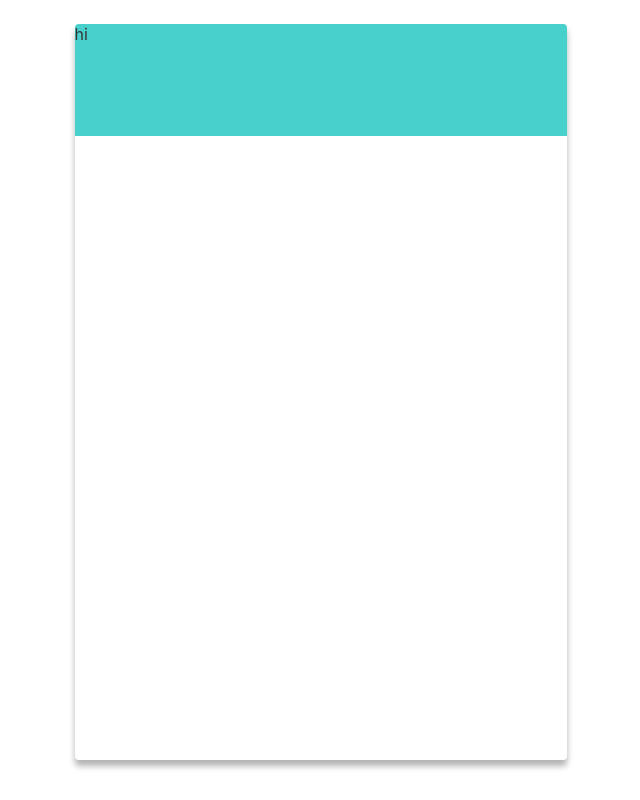
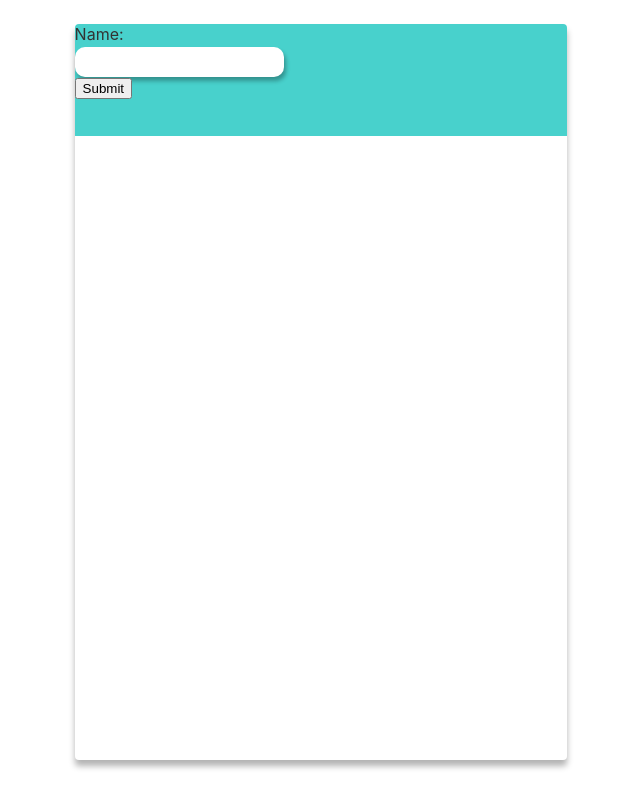
Before and after one commit to simonetimi/cv-app, a React (Vite) app: page / in a window 1280 px wide. Shown: the whole page, without its empty margins (319-959 px from the left). Built offline with nearby package versions, Linux system fonts and the light colour scheme; the HTML template or start-up script is replaced by a standard one.

Commit message:
feat: add first form with submit button in the header, with conditional rendering

```diff
--- a/src/App.jsx
+++ b/src/App.jsx
@@ -1,19 +1,8 @@
 import './App.css';
-import { useState } from 'react';
-
 import Editor from './components/Editor';
 
-function Bridge() {
-  const [formData, setFormData] = useState({
-    header: { name: '', email: '', address: '', phone: '' },
-    education: ['school', 'city'],
-    experience: ['hi'],
-  });
+function App() {
   return <Editor />;
 }
 
-function App() {
-  return <Bridge />;
-}
-
 export default App;
--- a/src/components/Editor.jsx
+++ b/src/components/Editor.jsx
@@ -1,10 +1,54 @@
 /* eslint-disable react/prop-types */
 import '../styles/Editor.css';
+import { useState } from 'react';
+
+function Input({ label, type, id, handleOnChange }) {
+  return (
+    <label htmlFor={id}>
+      {label}:
+      <input id={id} type={type} onChange={handleOnChange} />
+    </label>
+  );
+}
 
 function Editor() {
+  const [isHeaderSubmitted, setIsHeaderSubmitted] = useState(false);
+  const [headerInput, setHeaderInput] = useState({
+    name: '',
+    bdate: '',
+    phone: '',
+    profession: '',
+    address: '',
+    email: '',
+  });
+
+  function handleSubmit(event) {
+    event.preventDefault();
+    setIsHeaderSubmitted(true);
+  }
+
+  function handleOnChange(event) {
+    const { id, value } = event.target;
+    setHeaderInput((prevState) => ({
+      ...prevState,
+      [id]: value,
+    }));
+  }
+
   return (
     <div className='Editor'>
-      <header>hi</header>
+      {!isHeaderSubmitted ? (
+        <header>
+          <Input label='Name' type='text' id='name' handleOnChange={handleOnChange} />
+          <button type='button' onClick={handleSubmit}>
+            Submit
+          </button>
+        </header>
+      ) : (
+        <header>
+          <p>{headerInput.name}</p>
+        </header>
+      )}
     </div>
   );
 }
```
